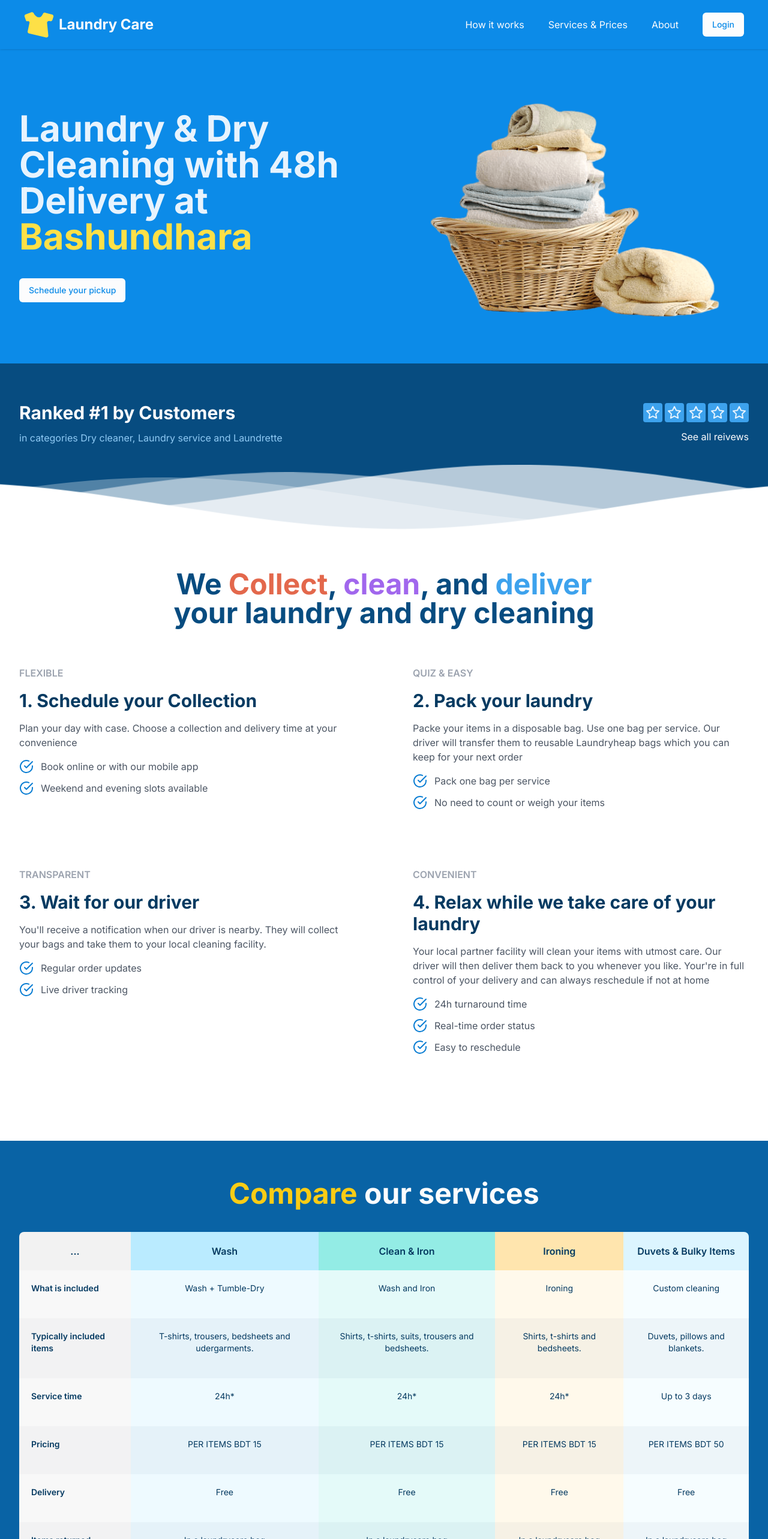
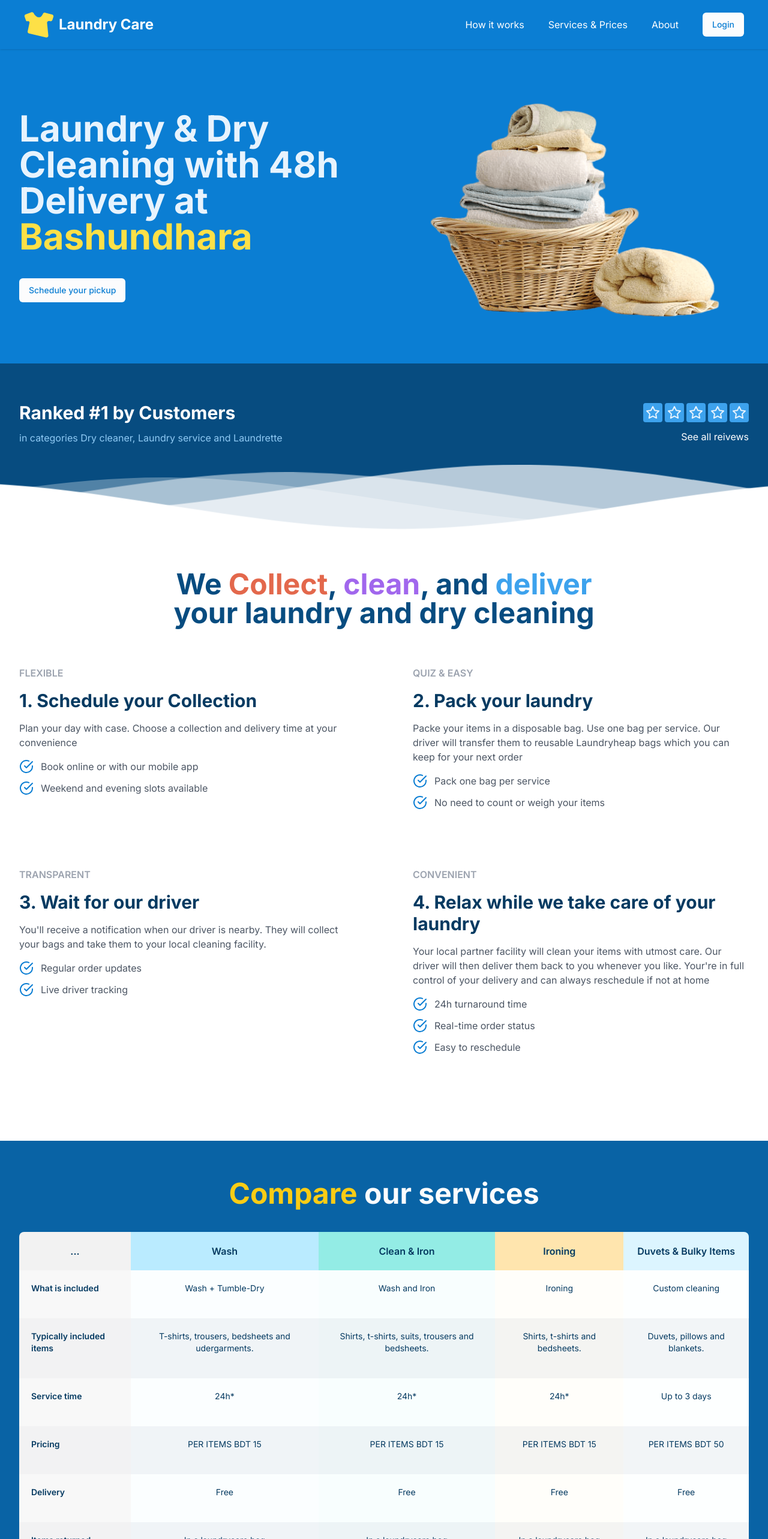
Before and after one commit to crescents-stack/laundry-care, a Next.js app: page / in a window 1280 px wide. Shown: the top 2566 px of the page at 60% size. Built offline with nearby package versions, Linux system fonts and the light colour scheme.

Commit message:
Fixes: [Bug] Background and foreground has not sufficient contrust #14

```diff
--- a/src/components/core/pages/home/compare-services.tsx
+++ b/src/components/core/pages/home/compare-services.tsx
@@ -58,13 +58,13 @@ const CompareServices = () => {
                             id === 0
                               ? "font-semibold text-user-700 bg-[#F2F2F280]"
                               : id === 1
-                              ? "bg-[#BAEBFF40]"
+                              ? "bg-[#BAEBFF10]"
                               : id === 2
-                              ? "bg-[#93ECE540]"
+                              ? "bg-[#93ECE510]"
                               : id === 3
-                              ? "bg-[#FFE5AE40]"
+                              ? "bg-[#FFE5AE10]"
                               : id === 4
-                              ? "bg-[#DCF5FF40]"
+                              ? "bg-[#DCF5FF10]"
                               : ""
                           }
                           ${id !== 0 ? "text-center" : ""}
--- a/src/components/core/pages/home/herosection.tsx
+++ b/src/components/core/pages/home/herosection.tsx
@@ -7,7 +7,7 @@ import { Star } from "lucide-react";
 const HeroSection = () => {
   return (
     <>
-      <section className="section-padding bg-user-500">
+      <section className="section-padding bg-user-600">
         <div className="container mx-auto min-h-[30vh] grid grid-cols-1 md:grid-cols-2 gap-10">
           <aside className="flex items-center justify-center">
             <div className="flex flex-col gap-10">
@@ -17,7 +17,7 @@ const HeroSection = () => {
                 <span className="text-yellow-300"> Bashundhara</span>
               </h1>
               <div>
-                <Button className="bg-lighter-50 text-user-500 hover:bg-lighter-200">
+                <Button className="bg-lighter-50 text-user-600 hover:bg-lighter-200">
                   Schedule your pickup
                 </Button>
               </div>
@@ -35,10 +35,10 @@ const HeroSection = () => {
           </aside>
         </div>
       </section>
-      <section className="section-padding bg-user-800 text-lighter-50 relative">
+      <section className="section-padding bg-user-800 text-white relative">
         <div className="flex flex-col md:flex-row items-center justify-between gap-10 container pb-10 lg:pb-20">
           <div className="grid grid-cols-1 gap-3">
-            <h3 className="text-3xl font-bold text-center md:text-left text-lighter-50">
+            <h3 className="text-3xl font-bold text-center md:text-left text-white">
               Ranked #1 by Customers
             </h3>
             <p className="text-user-200 text-center md:text-left">
@@ -58,7 +58,7 @@ const HeroSection = () => {
             </div>
             <Link
               href="/"
-              className="text-lighter-50 hover:text-user-400 text-center md:text-left"
+              className="text-white hover:text-user-400 text-center md:text-left"
             >
               See all reivews
             </Link>
--- a/src/components/core/shared/navbar.tsx
+++ b/src/components/core/shared/navbar.tsx
@@ -42,7 +42,7 @@ const Navbar = () => {
   return (
     <nav
       className={`sticky top-0 z-50 transition ease-in-out duration-500  ${
-        !navStyle ? "bg-user-500 shadow" : "bg-lighter-50 shadow-lg"
+        !navStyle ? "bg-user-600 shadow" : "bg-lighter-50 shadow-lg"
       }`}
     >
       <div
@@ -50,7 +50,7 @@ const Navbar = () => {
       >
         <div
           className={`text-lg md:text-2xl font-bold flex items-center gap-2 ${
-            !navStyle ? "text-lighter-50" : "text-user-500"
+            !navStyle ? "text-white" : "text-user-600"
           }`}
         >
           <Logo
@@ -68,7 +68,7 @@ const Navbar = () => {
                 key={id}
                 href={link}
                 className={`${
-                  !navStyle ? "text-lighter-50" : "text-user-500"
+                  !navStyle ? "text-white" : "text-user-600"
                 } hidden lg:block`}
               >
                 {text}
@@ -78,8 +78,8 @@ const Navbar = () => {
           <Button
             className={`${
               navStyle
-                ? "text-lighter-50 bg-user-500"
-                : "text-user-500 bg-lighter-50 hover:bg-lighter-200"
+                ? "text-white bg-user-600"
+                : "text-user-600 bg-lighter-50 hover:bg-lighter-200"
             }`}
           >
             Login
```
